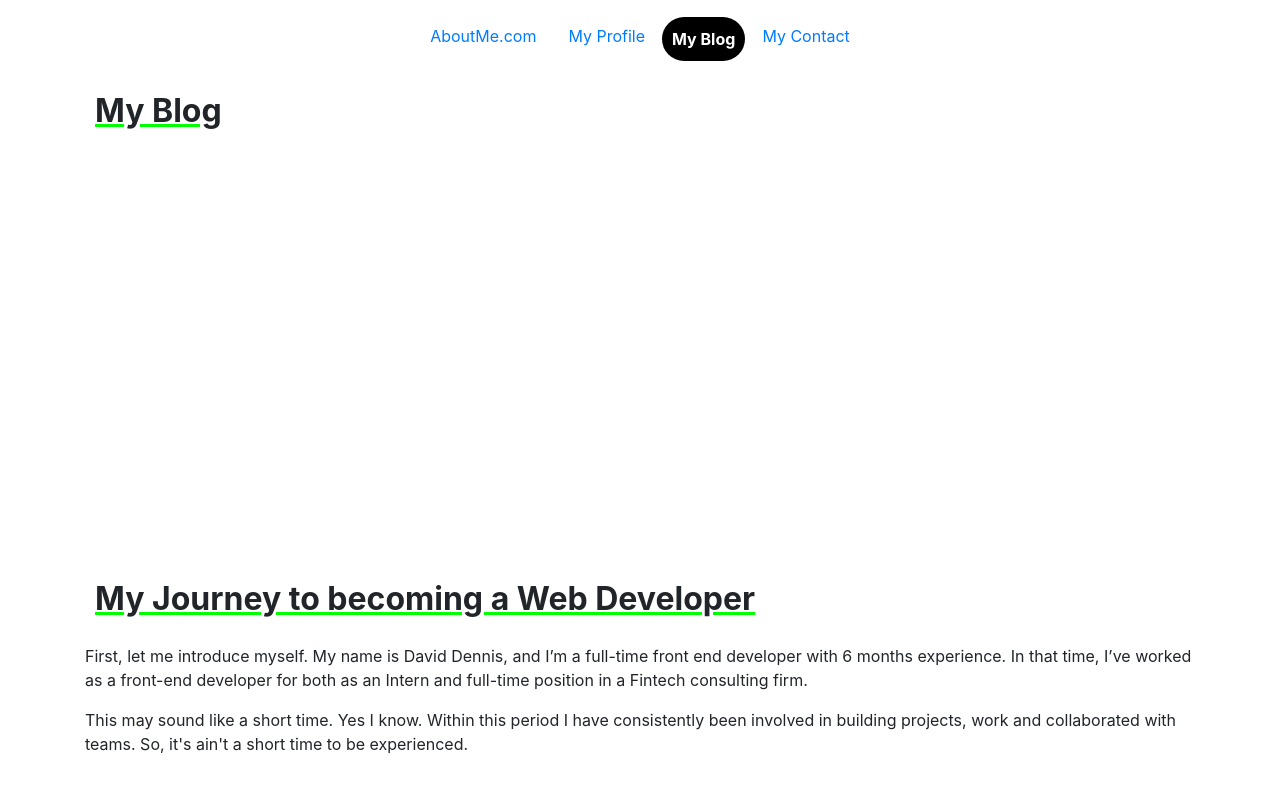
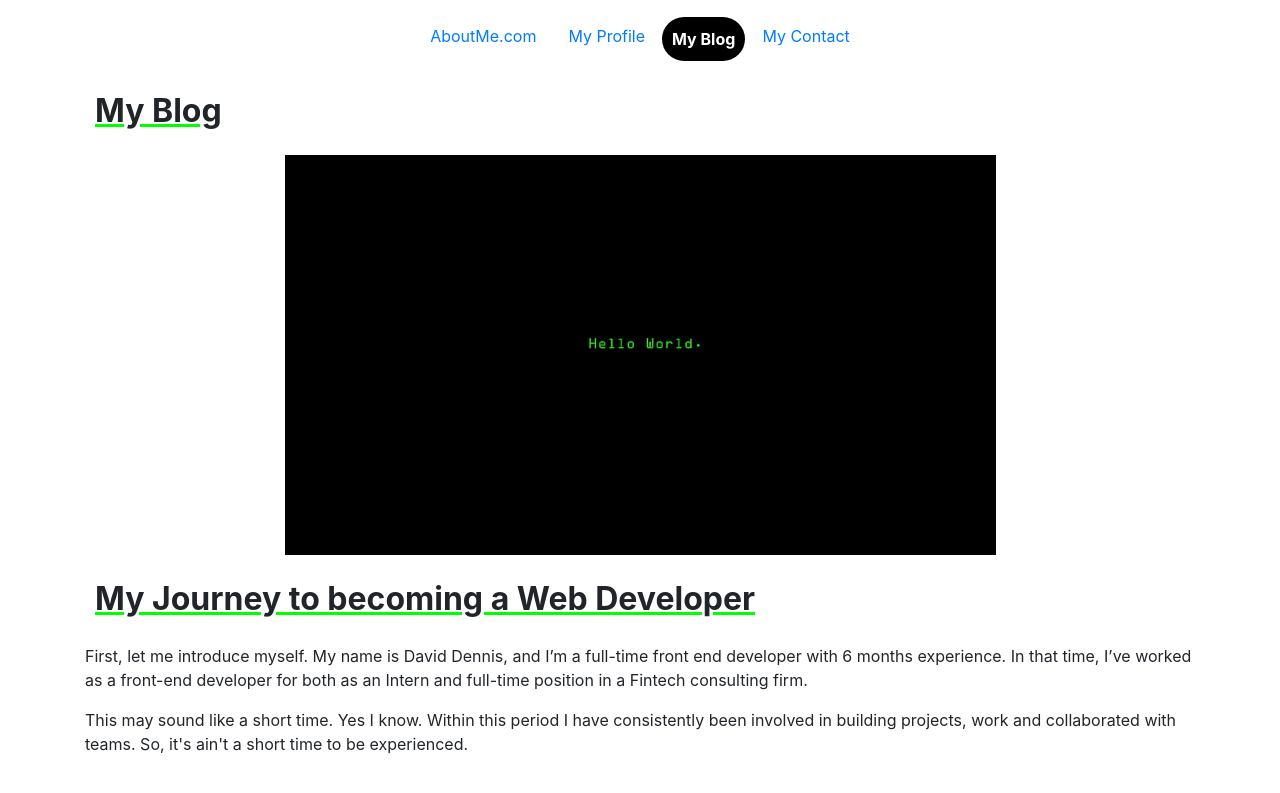
Before and after one commit to daviddennis02/CS50projects, a plain HTML site: page blog.html in a window 1280 px wide. Shown: the top 793 px of the page. Drawn offline with nearby package versions, Linux system fonts and the light colour scheme; a web font is replaced by a local one.

Commit message:
solved a file path issue on id #blog-image

```diff
--- a/css/styles.scss
+++ b/css/styles.scss
@@ -97,8 +97,8 @@ div #blog-image {
 }
 
 #blog-image {
-  -webkit-background-image: url("images/helloworld.jpg");
-  background-image: url("images/helloworld.jpg");
+  -webkit-background-image: url("/CS50projects/images/helloworld.jpg");
+  background-image: url("/CS50projects/images/helloworld.jpg");
   background-repeat: no-repeat;
   background-position: center;
   background-size: contain;
```
Also changed, not shown: css/styles.css.
